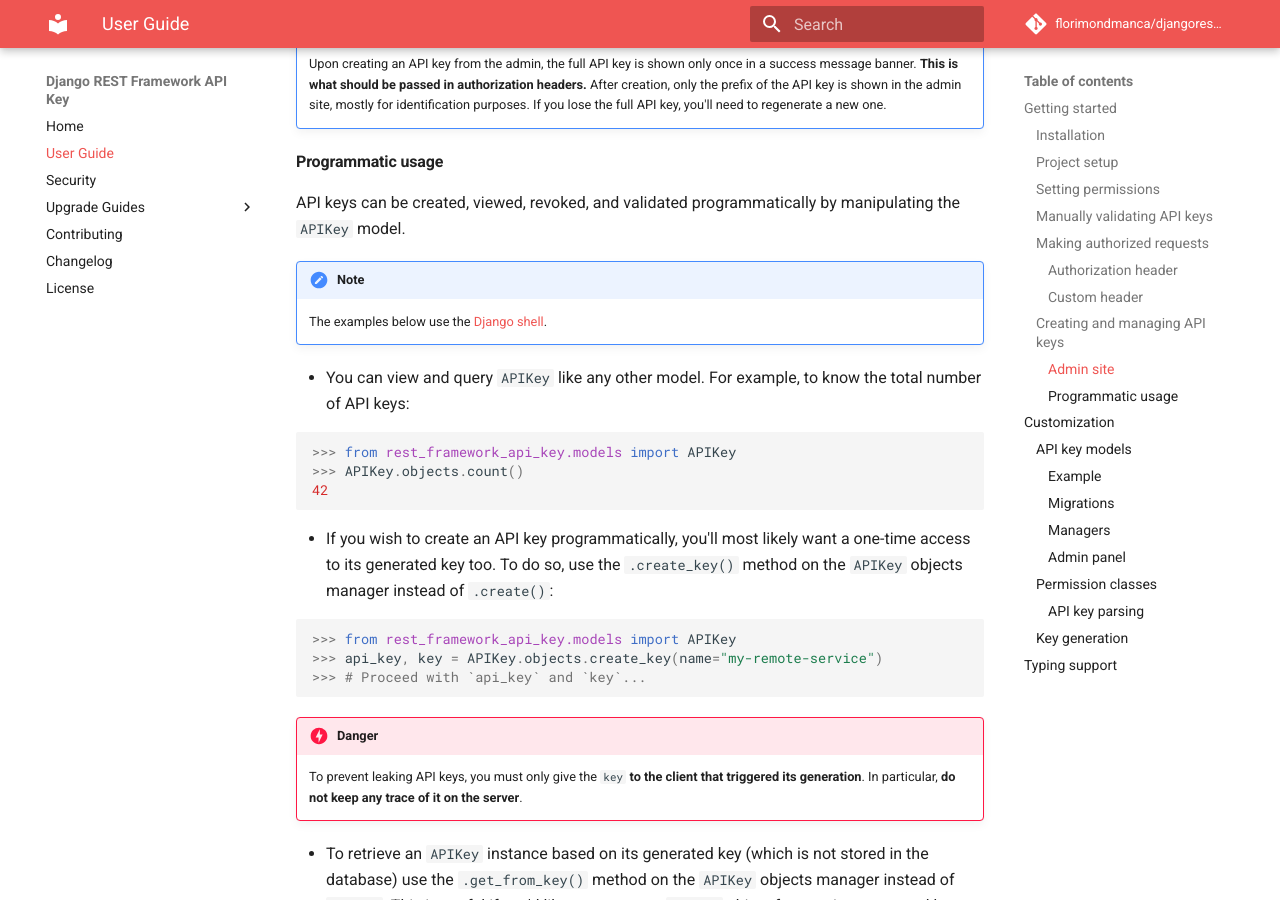
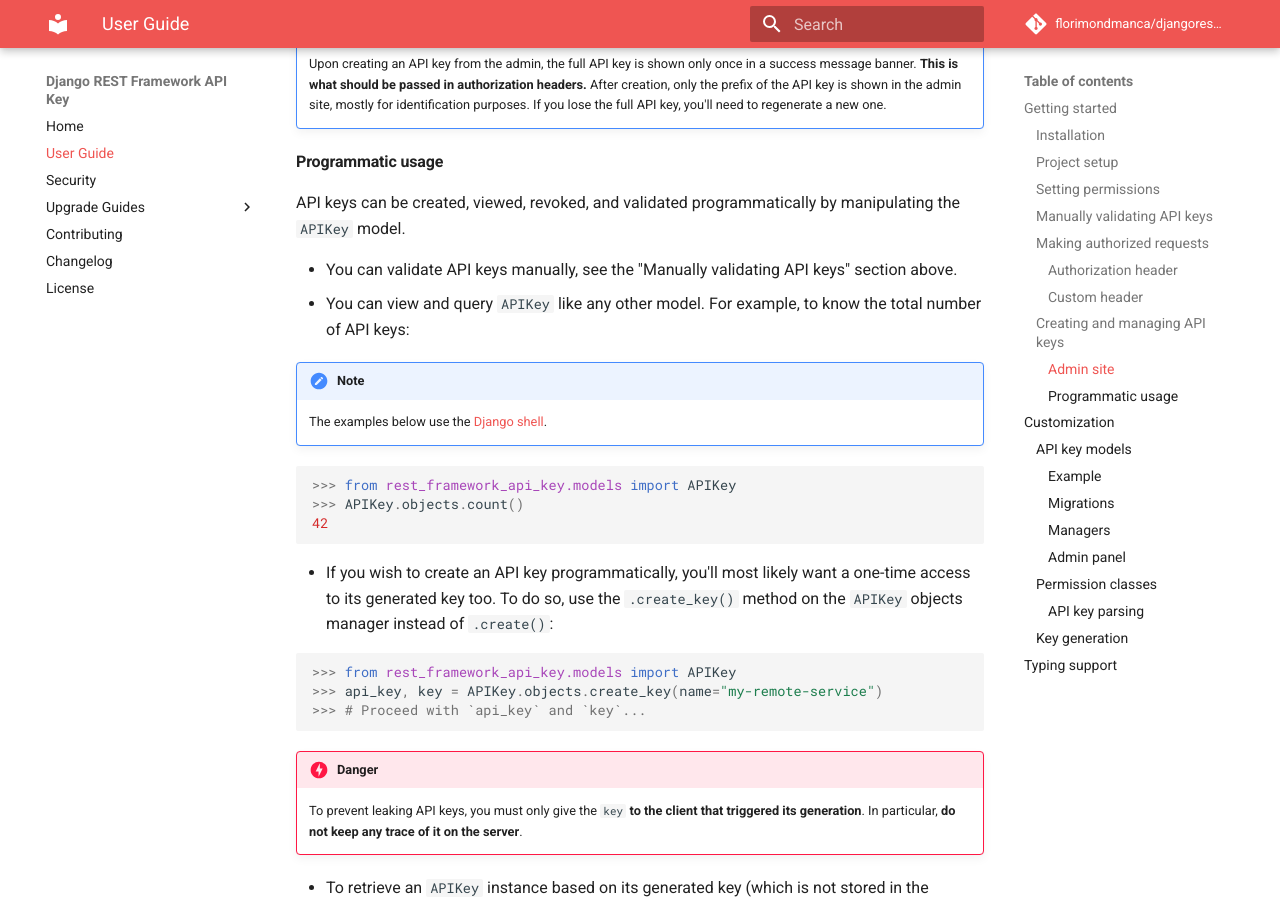
Before and after one commit to florimondmanca/djangorestframework-api-key, an MkDocs documentation site: the page built from docs/guide.md, in a window 1280 px wide and 900 px high, scrolled down 2971 px. Built offline with MkDocs 1.6.1 and Material for MkDocs 9.7.7, drawn with Linux system fonts in a browser that asks for light colours; comment, search, counter and statistics services are not loaded.

Commit message:
Update guide.md to add manual key validation note to programmatic usage section

````diff
--- a/docs/guide.md
+++ b/docs/guide.md
@@ -136,10 +136,11 @@
 
 API keys can be created, viewed, revoked, and validated programmatically by manipulating the `APIKey` model.
 
+- You can validate API keys manually, see the "Manually validating API keys" section above.
+- You can view and query `APIKey` like any other model. For example, to know the total number of API keys:
+
 !!! note
     The examples below use the [Django shell](https://docs.djangoproject.com/en/2.2/ref/django-admin/#django-admin-shell).
-
-- You can view and query `APIKey` like any other model. For example, to know the total number of API keys:
 
 ```python
 >>> from rest_framework_api_key.models import APIKey
````
